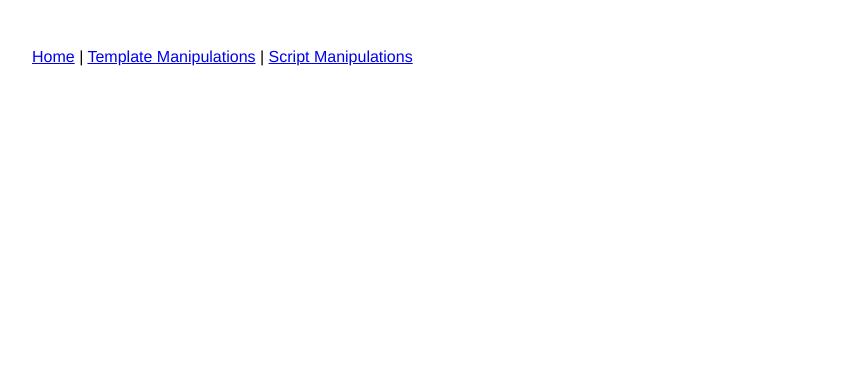
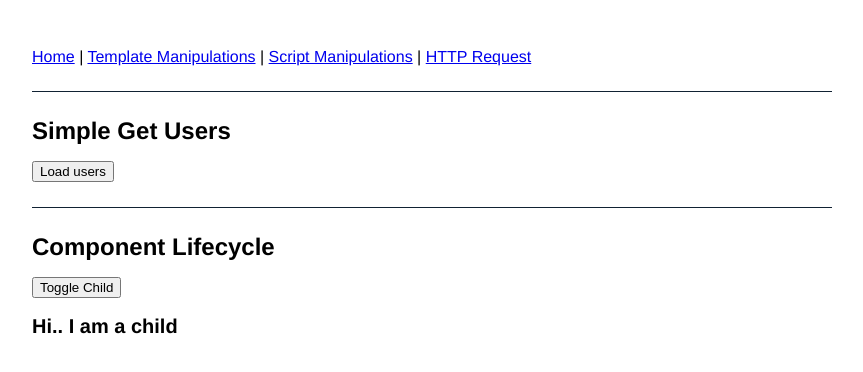
Before and after one commit to rijalghodi/learn-vue-from-codevolution, a Vue app: page /http-request in a window 1280 px wide. Shown: the top 372 px of the page, without its empty margins (208-1071 px from the left). Built offline with nearby package versions, Linux system fonts and the light colour scheme.

Commit message:
add simple get http and component lifecycle

```diff
--- a/package.json
+++ b/package.json
@@ -8,6 +8,7 @@
     "lint": "vue-cli-service lint"
   },
   "dependencies": {
+    "axios": "^1.2.3",
     "core-js": "^3.8.3",
     "vue": "^3.2.13",
     "vue-router": "^4.1.6"
--- a/src/App.vue
+++ b/src/App.vue
@@ -2,7 +2,8 @@
   <div>
     <router-link to="/">Home</router-link> |
     <router-link to="/template">Template Manipulations</router-link> |
-    <router-link to="/script">Script Manipulations</router-link>
+    <router-link to="/script">Script Manipulations</router-link> |
+    <router-link to="/http-request">HTTP Request</router-link>
   </div>
   <router-view></router-view>
 </template>
--- /dev/null
+++ b/src/components/component-lifecycle/ChildLifeCycle.vue
@@ -0,0 +1,32 @@
+<template>
+  <div>
+    <h2>Hi.. I am a child</h2>
+  </div>
+</template>
+
+<script>
+export default {
+  name: "ChildLifeCycle",
+
+  beforeCreate() {
+    console.log("child beforeCreate");
+  },
+  created() {
+    console.log("child created");
+  },
+  beforeMount() {
+    console.log("child beforeMount");
+  },
+  mounted() {
+    console.log("child mounted");
+  },
+  beforeUnmount() {
+    console.log("child beforeUnount");
+  },
+  unmounted() {
+    console.log("child unmounted");
+  },
+};
+</script>
+
+<style lang="scss" scoped></style>
--- /dev/null
+++ b/src/components/component-lifecycle/ParentLifeCycle.vue
@@ -0,0 +1,48 @@
+<template>
+  <div>
+    <h1>Component Lifecycle</h1>
+    <button @click="showChild = !showChild">Toggle Child</button>
+    <ChildLifeCycle v-if="showChild" />
+  </div>
+</template>
+
+<script>
+import ChildLifeCycle from "./ChildLifeCycle.vue";
+export default {
+  name: "ParentLifeCycle",
+
+  data() {
+    return {
+      showChild: true,
+    };
+  },
+  components: { ChildLifeCycle },
+
+  beforeCreate() {
+    console.log("parent beforeCreate");
+  },
+  created() {
+    console.log("parent created");
+  },
+  beforeMount() {
+    console.log("parent beforeMount");
+  },
+  mounted() {
+    console.log("parent mounted");
+  },
+  beforeUpdate() {
+    console.log("parent beforeUpdate");
+  },
+  updated() {
+    console.log("child updated");
+  },
+  beforeUnmount() {
+    console.log("parent beforeUnount");
+  },
+  unmounted() {
+    console.log("parent unmounted");
+  },
+};
+</script>
+
+<style lang="scss" scoped></style>
--- /dev/null
+++ b/src/components/http-request/SimpleGet.vue
@@ -0,0 +1,30 @@
+<template>
+  <div>
+    <h1>Simple Get Users</h1>
+    <button @click="getUsers">Load users</button>
+    <div v-for="user in users" :key="user.id">{{ user.name }} | {{ user.email }}</div>
+  </div>
+</template>
+
+<script>
+import axios from "axios";
+
+export default {
+  name: "SimpleGet",
+  data() {
+    return {
+      users: [],
+    };
+  },
+  methods: {
+    getUsers() {
+      axios
+        .get("https://jsonplaceholder.typicode.com/users")
+        .then((response) => (this.users = response.data))
+        .catch((err) => console.log(err));
+    },
+  },
+};
+</script>
+
+<style lang="scss" scoped></style>
--- a/src/router/index.js
+++ b/src/router/index.js
@@ -3,6 +3,7 @@
 import HomeApp from "@/views/Home.vue";
 import TemplateManipulations from "@/views/TemplateManipulations.vue";
 import ScriptManipulations from "@/views/ScriptManipulations.vue";
+import HTTPRequest from "@/views/HTTPRequest.vue";
 
 // 2. Define some routes
 // Each route should map to a component.
@@ -11,6 +12,7 @@
   { path: "/", component: HomeApp },
   { path: "/template", component: TemplateManipulations },
   { path: "/script", component: ScriptManipulations },
+  { path: "/http-request", component: HTTPRequest },
 ];
 
 // 3. Create the router instance and pass the `routes` option
--- /dev/null
+++ b/src/views/HTTPRequest.vue
@@ -0,0 +1,20 @@
+<template>
+  <div>
+    <SimpleGet />
+    <ParentLifeCycle />
+  </div>
+</template>
+
+<script>
+import SimpleGet from "@/components/http-request/SimpleGet.vue";
+import ParentLifeCycle from "@/components/component-lifecycle/ParentLifeCycle.vue";
+export default {
+  name: "HTTPRequest",
+  components: {
+    SimpleGet,
+    ParentLifeCycle,
+  },
+};
+</script>
+
+<style></style>
```
Also changed, not shown: 1 other file (tests, documents, lock files or other folders).
